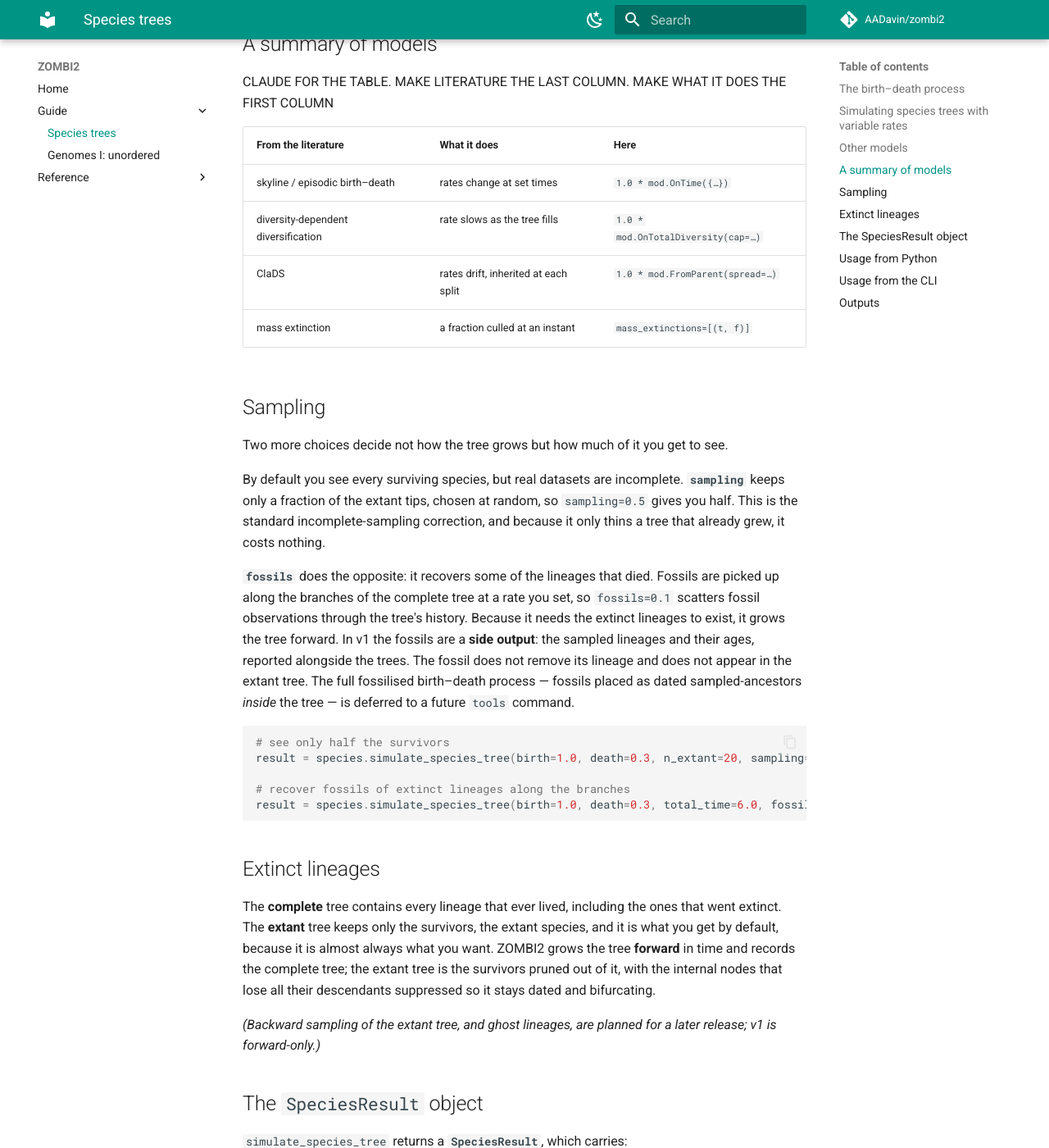
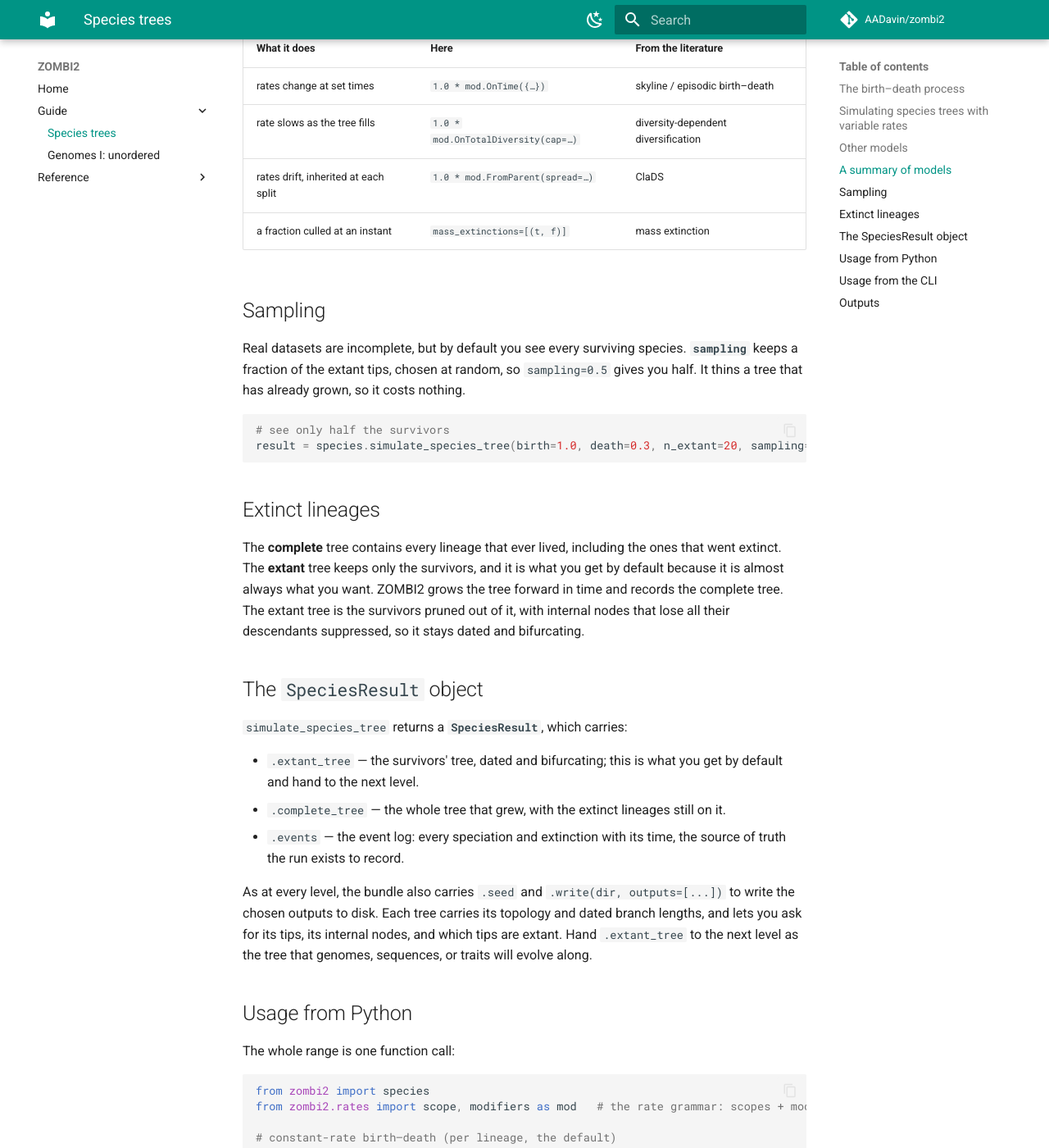
Before and after one commit to AADavin/zombi2, an MkDocs documentation site: the page built from docs/guide/species-trees.md, in a window 1280 px wide and 1400 px high, scrolled down 1619 px. Shown: the whole window at 82% size. Built offline with MkDocs 1.6.1 and Material for MkDocs 9.7.7, drawn with Linux system fonts in a browser that asks for light colours; comment, search, counter and statistics services are not loaded; some of the changed text lies outside the part shown.

Commit message:
docs(manual): prose pass on Ch4/Ch5/Ch6 — concise, no future plans, fossils out
Adrián's standing rules applied across the chapters that had not had a prose
pass: a manual is concise and clear, no talk of future plans, consistent
language, brief.

Fossils removed from the manual entirely (Ch4): the section, the .fossils
accessor, the CLI mention and the Outputs sentence. NOTE the feature still
ships — species.simulate_species_tree(fossils=), SpeciesResult.fossils, and
--fossils are all live, and appendix B still lists species_fossils.tsv, which
is left accurate on purpose. Whether the code should lose fossils too is his
call, raised separately.

Future-plan talk deleted wherever it appeared:
- Ch4: "backward sampling ... planned for a later release"
- Ch5: the per-family-heterogeneity / scope-override paragraph (the FROM
  HERE ... TO HERE block he marked)
- Ch6: chromosome topology "in a later refinement"; the whole "nucleotide
  resolution" section, which described an unbuilt resolution; and a stale
  parenthetical claiming the genomes CLI did not exist yet — it does, and the
  same chapter already documents it two sections above
- Ch8, Ch9: two "later slice" clauses reworded as plain statements of what is
  rejected

His three Ch4/Ch5 questions:
- ClaDS on birth AND death: they ALREADY drift independently. The engine keeps
  separate inh_b / inh_d arrays and each daughter draws its own kick per rate
  ("Birth and death drift independently", species/__init__.py). Now stated in
  the text.
- "Any other models?": mass extinctions is the only one; sampling is an
  observation choice, not a model, so the section says so and stops.
- self_transfer: the old claim "the net effect is a duplication" was only half
  right. Additive self-transfer does change gene content like a duplication but
  is logged as a transfer; with replacement=True it overwrites a paralogue in
  the same genome, which is gene conversion. Corrected.
- "The complete tree" section removed as asked; the forward reference to it in
  the transfer section was rewritten so nothing dangles.

Ch4 literature table flipped to the book-wide column order.
All examples re-run; every API name, keyword and CLI flag re-checked.

Co-Authored-By: Claude Opus 4.8 <noreply@anthropic.com>

````diff
--- a/manual/revision/ch4-species-trees.md
+++ b/manual/revision/ch4-species-trees.md
@@ -20,50 +20,39 @@ result = species.simulate_species_tree(birth=1.0, death=0.3, n_extant=20, seed=1
 
 So far the rates have been constant, but a birth or death rate need not be. It can depend on **time**, on **how crowded the tree is**, or on a lineage's **ancestry**. You express each the same way: multiply the base rate by a **modifier** that names what it depends on.
 
-- **To make the rates depend on time** — You can simulate a tree in which the rates have change at specific points in time. This is the skyline, or episodic, tree. `birth = 1.0 * mod.OnTime({0: 1.0, 3: 0.3})` runs at full rate until time 3, then a third of it.
-- **To make the rates depend on the total diversity** — You can simulate a tree in which the rate slows as the tree fills up, so diversity levels off toward a carrying capacity instead of growing without bound: `birth = 1.0 * mod.OnTotalDiversity(cap=100)`.
-- **To make the rates themselves dependant on their parents** — You can simulate in which each lineage inherits its parent's rate, nudged at every split, so rates wander across the tree and close relatives resemble each other: `birth = 1.0 * mod.FromParent(spread=0.2)`.
+- **On time** — the rates change at set points in time. This is the skyline, or episodic, tree. `birth = 1.0 * mod.OnTime({0: 1.0, 3: 0.3})` runs at full rate until time 3, then at a third of it.
+- **On total diversity** — the rate slows as the tree fills up, so diversity levels off at a carrying capacity instead of growing without bound: `birth = 1.0 * mod.OnTotalDiversity(cap=100)`.
+- **On the parent's rate** — each lineage inherits its parent's rate, nudged at every split, so rates wander across the tree and close relatives resemble each other: `birth = 1.0 * mod.FromParent(spread=0.2)`.
 
-CLAUDE, QUESTION: IT IS NOT POSSIBLE TO MAKE SPECIATION AND EXTINCTION UNCORRELATED? EVERY TIME A NEW BRANCH IS BORN, YOU DRAW FROM A DISTRIBUTION. I AM JUST ASKING
+The modifiers live in `zombi2.rates.modifiers`. Each is a dimensionless factor on the base rate, and you can stack them with `*` to get a rate that changes in time *and* saturates.
 
-The modifiers live in `zombi2.rates.modifiers`. Each is a dimensionless factor on the base rate, and you can stack them with `*` (a rate that changes in time *and* saturates). Birth and death can be modified independently.
+Birth and death are modified independently. Give both a `FromParent` and each lineage draws its own speciation factor and its own extinction factor at every split, so the two rates drift without correlation.
 
 ## Other models
 
-The modifiers allow the user to create all sorts of very specific evolutionary scenarios. However, in ZOMBI2 we have included some other models that are a bit difficult to express in the previous framework. So far we have also the possibility of simulating mass extinctions (in which at a specific given point, only a fraction of the total lineages survive) and (CLAUDE ANY OTHERs?)
+A few models do not fit the modifier framework. ZOMBI2 provides one: a **mass extinction**, where at one instant only a fraction of the living lineages survive. `mass_extinctions=[(3.0, 0.75)]` kills three-quarters of the lineages alive at time 3. It is a pulse rather than a steady rate, so it is its own argument.
 
 ## A summary of models
 
-CLAUDE FOR THE TABLE. MAKE LITERATURE THE LAST COLUMN. MAKE WHAT IT DOES THE FIRST COLUMN
-
-| From the literature | What it does | Here |
+| What it does | Here | From the literature |
 |---|---|---|
-| skyline / episodic birth–death | rates change at set times | `1.0 * mod.OnTime({…})` |
-| diversity-dependent diversification | rate slows as the tree fills | `1.0 * mod.OnTotalDiversity(cap=…)` |
-| ClaDS | rates drift, inherited at each split | `1.0 * mod.FromParent(spread=…)` |
-| mass extinction | a fraction culled at an instant | `mass_extinctions=[(t, f)]` |
+| rates change at set times | `1.0 * mod.OnTime({…})` | skyline / episodic birth–death |
+| rate slows as the tree fills | `1.0 * mod.OnTotalDiversity(cap=…)` | diversity-dependent diversification |
+| rates drift, inherited at each split | `1.0 * mod.FromParent(spread=…)` | ClaDS |
+| a fraction culled at an instant | `mass_extinctions=[(t, f)]` | mass extinction |
 
 ## Sampling
 
-Two more choices decide not how the tree grows but how much of it you get to see.
-
-By default you see every surviving species, but real datasets are incomplete. **`sampling`** keeps only a fraction of the extant tips, chosen at random, so `sampling=0.5` gives you half. This is the standard incomplete-sampling correction, and because it only thins a tree that already grew, it costs nothing.
-
-**`fossils`** does the opposite: it recovers some of the lineages that died. Fossils are picked up along the branches of the complete tree at a rate you set, so `fossils=0.1` scatters fossil observations through the tree's history. Because it needs the extinct lineages to exist, it grows the tree forward. In v1 the fossils are a **side output**: the sampled lineages and their ages, reported alongside the trees. The fossil does not remove its lineage and does not appear in the extant tree. The full fossilised birth–death process — fossils placed as dated sampled-ancestors *inside* the tree — is deferred to a future `tools` command.
+Real datasets are incomplete, but by default you see every surviving species. **`sampling`** keeps a fraction of the extant tips, chosen at random, so `sampling=0.5` gives you half. It thins a tree that has already grown, so it costs nothing.
 
 ```python
 # see only half the survivors
 result = species.simulate_species_tree(birth=1.0, death=0.3, n_extant=20, sampling=0.5, seed=1)
-
-# recover fossils of extinct lineages along the branches
-result = species.simulate_species_tree(birth=1.0, death=0.3, total_time=6.0, fossils=0.1, seed=1)
 ```
 
 ## Extinct lineages
 
-The **complete** tree contains every lineage that ever lived, including the ones that went extinct. The **extant** tree keeps only the survivors, the extant species, and it is what you get by default, because it is almost always what you want. ZOMBI2 grows the tree **forward** in time and records the complete tree; the extant tree is the survivors pruned out of it, with the internal nodes that lose all their descendants suppressed so it stays dated and bifurcating.
-
-*(Backward sampling of the extant tree, and ghost lineages, are planned for a later release; v1 is forward-only.)*
+The **complete** tree contains every lineage that ever lived, including the ones that went extinct. The **extant** tree keeps only the survivors, and it is what you get by default because it is almost always what you want. ZOMBI2 grows the tree forward in time and records the complete tree. The extant tree is the survivors pruned out of it, with internal nodes that lose all their descendants suppressed, so it stays dated and bifurcating.
 
 ## The `SpeciesResult` object
 
@@ -71,10 +60,9 @@ The **complete** tree contains every lineage that ever lived, including the ones
 
 - `.extant_tree` — the survivors' tree, dated and bifurcating; this is what you get by default and hand to the next level.
 - `.complete_tree` — the whole tree that grew, with the extinct lineages still on it.
-- `.fossils` — the sampled fossil lineages and their ages, present only when you asked for `fossils`.
-- `.events` — the event log, every speciation and extinction with its time: the compact source of truth the run exists to record.
+- `.events` — the event log: every speciation and extinction with its time, the source of truth the run exists to record.
 
-The bundle also shares the common spine of every result — `.events`, `.seed`, and `.write(dir, outputs=[...])` to materialise the chosen outputs to disk. Each tree carries its topology and dated branch lengths and lets you ask for its tips, its internal nodes, and which tips are extant versus extinct. Hand `.extant_tree` straight to the next level as the tree that genomes, sequences, or traits will evolve along.
+As at every level, the bundle also carries `.seed` and `.write(dir, outputs=[...])` to write the chosen outputs to disk. Each tree carries its topology and dated branch lengths, and lets you ask for its tips, its internal nodes, and which tips are extant. Hand `.extant_tree` to the next level as the tree that genomes, sequences, or traits will evolve along.
 
 ## Usage from Python
 
@@ -103,7 +91,7 @@ result = species.simulate_species_tree(
 
 ## Usage from the CLI
 
-The command mirrors the Python call. Each rate is a plain number on its natural scope, and the base rates, the stop condition, and the sampling and fossil knobs each have a flag:
+The command mirrors the Python call. The base rates, the stop condition and the sampling fraction each have a flag:
 
 ```bash
 # a birth–death tree of 20 surviving lineages
@@ -115,4 +103,6 @@ zombi2 species --birth 1.0 --death 0.4 --total-time 5 --mass-extinction 3 0.75 -
 
 ## Outputs
 
-A run writes two Newick trees by default: the **extant** tree of survivors (`species_extant.nwk`) and the **complete** tree carrying the extinct and unsampled lineages too (`species_complete.nwk`) — the survivors are the tips of both, the dead and unsampled only of the complete tree. The **event log** — every speciation and extinction with its time — is always written; it is the ground truth the simulator exists to record. And if you asked for fossils, the sampled fossil lineages are written too. The full list of files lives in Appendix B.
+A run writes two Newick trees by default: the **extant** tree of survivors (`species_extant.nwk`) and the **complete** tree, which also carries the extinct and unsampled lineages (`species_complete.nwk`). The survivors are tips of both trees; the dead and unsampled are tips of the complete tree only.
+
+The **event log** (`species_events.tsv`) is always written: every speciation and extinction with its time. It is the ground truth the simulator exists to record. The full list of files lives in Appendix B.
````
Also changed, not shown: manual/revision/ch5-genomes-unordered.md (+2 -17 lines), manual/revision/ch6-structured-genomes.md (+1 -7 lines), manual/revision/ch8-traits.md (+1 -1 lines), manual/revision/ch9-coupling.md (+1 -1 lines).
